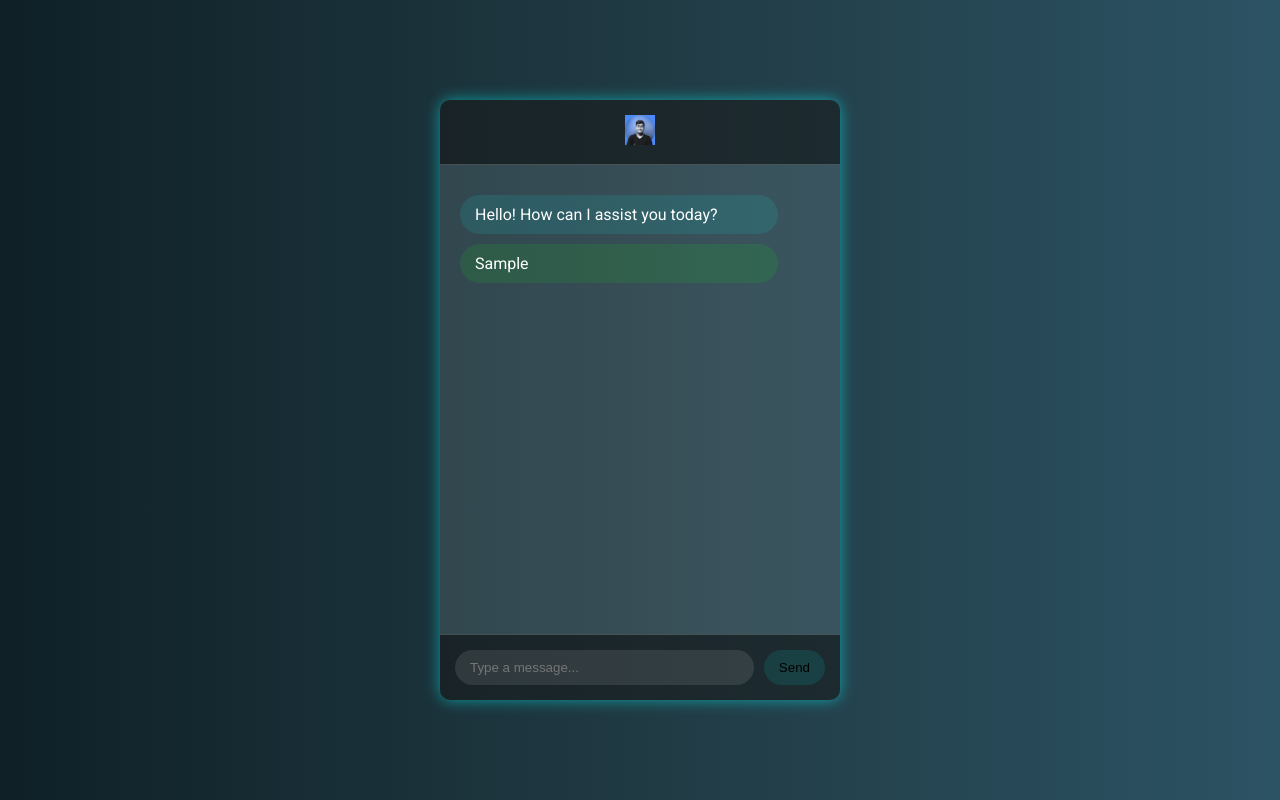
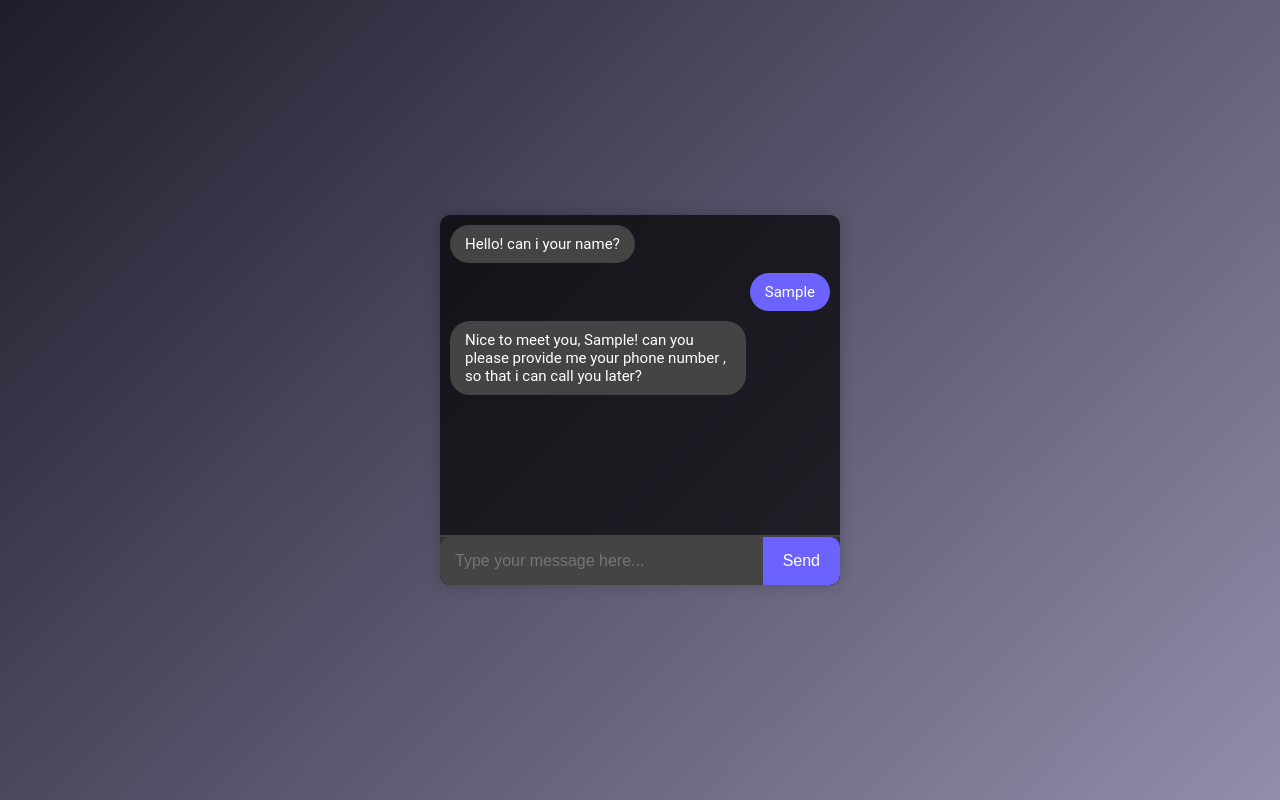
Before and after one commit to kingSSG/chat_bot, a plain HTML site: page index.html in a window 1280 px wide. Both pictures are taken after typing "Sample" into the empty fields and a click on the button "Send". Drawn offline with Linux system fonts and the light colour scheme.

Commit message:
commit message

```diff
--- a/index.html
+++ b/index.html
@@ -3,143 +3,20 @@
 <head>
     <meta charset="UTF-8">
     <meta name="viewport" content="width=device-width, initial-scale=1.0">
-    <title>Futuristic Chat Bot UI</title>
-    <link href="https://fonts.googleapis.com/css2?family=Roboto:wght@400;500&display=swap" rel="stylesheet">
-    <style>
-        body {
-            font-family: 'Roboto', sans-serif;
-            background: linear-gradient(to right, #0f2027, #203a43, #2c5364);
-            color: white;
-            margin: 0;
-            display: flex;
-            justify-content: center;
-            align-items: center;
-            height: 100vh;
-            overflow: hidden;
-        }
-        .chat-container {
-            background: rgba(255, 255, 255, 0.1);
-            border-radius: 10px;
-            box-shadow: 0 0 15px rgba(0, 255, 255, 0.5);
-            width: 400px;
-            height: 600px;
-            display: flex;
-            flex-direction: column;
-            overflow: hidden;
-        }
-        .header {
-            background: rgba(0, 0, 0, 0.5);
-            padding: 15px;
-            text-align: center;
-            border-bottom: 1px solid rgba(255, 255, 255, 0.2);
-        }
-        .header img {
-            height: 30px;
-        }
-        .messages {
-            flex: 1;
-            padding: 20px;
-            overflow-y: auto;
-        }
-        .message {
-            background: rgba(0, 255, 255, 0.1);
-            padding: 10px 15px;
-            margin: 10px 0;
-            border-radius: 20px;
-            max-width: 80%;
-            animation: fadeIn 0.5s ease;
-        }
-        .message.bot {
-            align-self: flex-start;
-        }
-        .message.user {
-            align-self: flex-end;
-            background: rgba(0, 255, 0, 0.1);
-        }
-        .input-area {
-            background: rgba(0, 0, 0, 0.5);
-            padding: 15px;
-            display: flex;
-            align-items: center;
-            border-top: 1px solid rgba(255, 255, 255, 0.2);
-        }
-        .input-area input {
-            flex: 1;
-            padding: 10px 15px;
-            border-radius: 20px;
-            border: none;
-            outline: none;
-            background: rgba(255, 255, 255, 0.1);
-            color: white;
-        }
-        .input-area button {
-            background: rgba(0, 255, 255, 0.1);
-            border: none;
-            padding: 10px 15px;
-            border-radius: 20px;
-            margin-left: 10px;
-            cursor: pointer;
-            transition: background 0.3s;
-        }
-        .input-area button:hover {
-            background: rgba(0, 255, 255, 0.2);
-        }
-        @keyframes fadeIn {
-            from {
-                opacity: 0;
-                transform: translateY(10px);
-            }
-            to {
-                opacity: 1;
-                transform: translateY(0);
-            }
-        }
-    </style>
+    <title>Futuristic Chatbot Form</title>
+    <link rel="stylesheet" href="styles.css">
 </head>
 <body>
     <div class="chat-container">
-        <div class="header">
-            <img src="images/profile-pic.png" alt="Logo">
+        <div class="chat-box" id="chatBox">
+            <!-- Chat messages will be appended here -->
         </div>
-        <div class="messages" id="messages">
-            <div class="message bot">Hello! How can I assist you today?</div>
-        </div>
-        <div class="input-area">
-            <input type="text" id="messageInput" placeholder="Type a message...">
+        <div class="input-box">
+            <input type="text" id="userInput" placeholder="Type your message here..." autofocus>
             <button id="sendButton">Send</button>
         </div>
     </div>
 
-    <script>
-        document.getElementById('sendButton').addEventListener('click', function() {
-            const messageInput = document.getElementById('messageInput');
-            const messageText = messageInput.value.trim();
-
-            if (messageText !== "") {
-                const messagesContainer = document.getElementById('messages');
-
-                // Create a new message element
-                const messageElement = document.createElement('div');
-                messageElement.classList.add('message', 'user');
-                messageElement.textContent = messageText;
-
-                // Append the message to the messages container
-                messagesContainer.appendChild(messageElement);
-
-                // Clear the input field
-                messageInput.value = "";
-
-                // Scroll to the bottom of the messages container
-                messagesContainer.scrollTop = messagesContainer.scrollHeight;
-            }
-        });
-
-        // Optional: Allow sending message with Enter key
-        document.getElementById('messageInput').addEventListener('keydown', function(event) {
-            if (event.key === 'Enter') {
-                document.getElementById('sendButton').click();
-            }
-        });
-    </script>
+    <script src="script.js"></script>
 </body>
 </html>
--- /dev/null
+++ b/script.js
@@ -0,0 +1,63 @@
+document.addEventListener('DOMContentLoaded', (event) => {
+    const chatBox = document.getElementById('chatBox');
+    const userInput = document.getElementById('userInput');
+    const sendButton = document.getElementById('sendButton');
+
+    let step = 0;
+    let userName = '';
+    let userPhone = '';
+
+    function appendMessage(sender, message) {
+        const messageElement = document.createElement('div');
+        messageElement.classList.add('message', sender);
+        messageElement.textContent = message;
+        chatBox.appendChild(messageElement);
+        chatBox.scrollTop = chatBox.scrollHeight; // Scroll to the bottom
+    }
+
+    function botReply(message) {
+        setTimeout(() => {
+            appendMessage('bot', message);
+        }, 500);
+    }
+    function handleUserInput() {
+        const message = userInput.value.trim();
+        if (message === '') return;
+
+        appendMessage('user', message);
+        userInput.value = '';
+        // add conversetions
+        if (step === 0) {
+            userName = message;
+            botReply(`Nice to meet you, ${userName}! can you please provide me your phone number , so that i can call you later?`);
+            step++;
+        } else if (step === 1) {
+            userPhone = message;
+            localStorage.setItem('userName', userName);
+            localStorage.setItem('userPhone', userPhone);
+            botReply(`Thank you, ${userName}. Your phone number (${userPhone}) has been saved.`);
+            botReply(`Do you have any questions for me or any quries?`);
+            step++;
+        }
+        else if (step === 2) {
+
+            quaries = message;
+
+            botReply(`Ok, ${userName}. Your mssage has REACHED TO ME . I will call you later. Goodbye!`);
+
+
+            step++;
+        }
+    }
+
+    sendButton.addEventListener('click', handleUserInput);
+
+    userInput.addEventListener('keypress', (event) => {
+        if (event.key === 'Enter') {
+            handleUserInput();
+        }
+    });
+
+    // Initial bot message
+    botReply('Hello! \n can i your name?');
+});
--- /dev/null
+++ b/styles.css
@@ -0,0 +1,83 @@
+body {
+    font-family: 'Roboto', sans-serif;
+    background: linear-gradient(135deg, #1f1c2c, #928DAB);
+    display: flex;
+    justify-content: center;
+    align-items: center;
+    height: 100vh;
+    margin: 0;
+    color: #fff;
+}
+
+.chat-container {
+    width: 400px;
+    background: rgba(0, 0, 0, 0.7);
+    border-radius: 10px;
+    overflow: hidden;
+    box-shadow: 0 0 15px rgba(0, 0, 0, 0.2);
+    display: flex;
+    flex-direction: column;
+}
+
+.chat-box {
+    height: 300px;
+    overflow-y: auto;
+    padding: 10px;
+    display: flex;
+    flex-direction: column;
+    gap: 10px;
+    border-bottom: 1px solid #444;
+}
+
+.input-box {
+    display: flex;
+    border-top: 1px solid #444;
+    background: #333;
+}
+
+.input-box input {
+    flex: 1;
+    padding: 15px;
+    border: none;
+    outline: none;
+    background: #444;
+    color: #fff;
+    font-size: 16px;
+    border-top-left-radius: 10px;
+    border-bottom-left-radius: 10px;
+}
+
+.input-box button {
+    padding: 15px 20px;
+    background: #6C63FF;
+    color: white;
+    border: none;
+    cursor: pointer;
+    font-size: 16px;
+    border-top-right-radius: 10px;
+    border-bottom-right-radius: 10px;
+    transition: background 0.3s;
+}
+
+.input-box button:hover {
+    background: #5751D9;
+}
+
+.message {
+    padding: 10px 15px;
+    border-radius: 20px;
+    max-width: 70%;
+    word-wrap: break-word;
+    font-size: 15px;
+}
+
+.message.bot {
+    background: #444;
+    align-self: flex-start;
+}
+
+.message.user {
+    background: #6C63FF;
+    align-self: flex-end;
+    color: white;
+}
```
Also changed, not shown: README.md (deleted), images/profile-pic.png (deleted).
